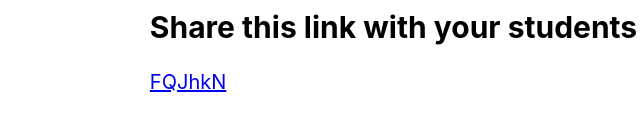
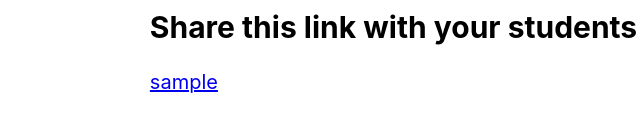
Before and after one commit to SeanMcP/spelling-bee, an Eleventy site: page src/teacher.md in a window 1280 px wide. Both pictures are taken after typing "Sample" into the empty fields and a click on the button "Create list". Shown: the part 505-636 px from the top of the page, 17-657 px from the left. Built offline with nearby package versions, Linux system fonts and the light colour scheme; Eleventy itself is replaced by a stand-in of ours; files that its build step writes are made by us from their sources.

Commit message:
feat: use simple code

```diff
--- a/src/assets/js/teacher.js
+++ b/src/assets/js/teacher.js
@@ -1,18 +1,14 @@
-import { encrypt } from "./crypt.js";
-
 (() => {
   document.getElementById("list-form").addEventListener("submit", (event) => {
     event.preventDefault();
     const data = new FormData(event.target);
-    let list = data.get("list");
-    list = list.split("\r\n");
-    list = list.map((word) => word.toLowerCase());
-
-    const encrypted = encrypt(list);
+    const list = data.get("list");
+    // TODO: Test this replaceAll on Windows/Linux
+    const code = list.replaceAll("\n", "-").toLowerCase();
 
     document.getElementById("output").innerHTML = `
         <h2>Share this link with your students</h2>
-        <p><a href="../student/?code=${encrypted}" target="_blank">${encrypted}</a></p>
+        <p><a href="../student/?code=${code}" target="_blank">${code}</a></p>
     `;
   });
 })();
```
Also changed, not shown: docs/assets/js/student.js (+3 -5 lines), docs/assets/js/teacher.js (+4 -8 lines), src/assets/js/student.js (+3 -5 lines).
